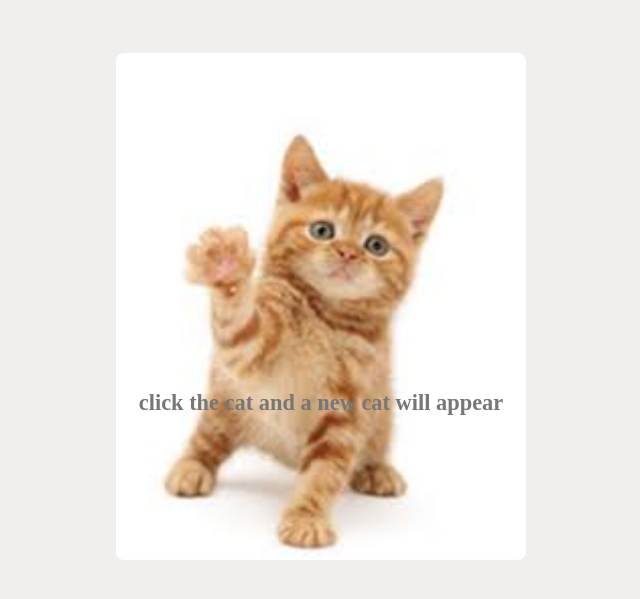
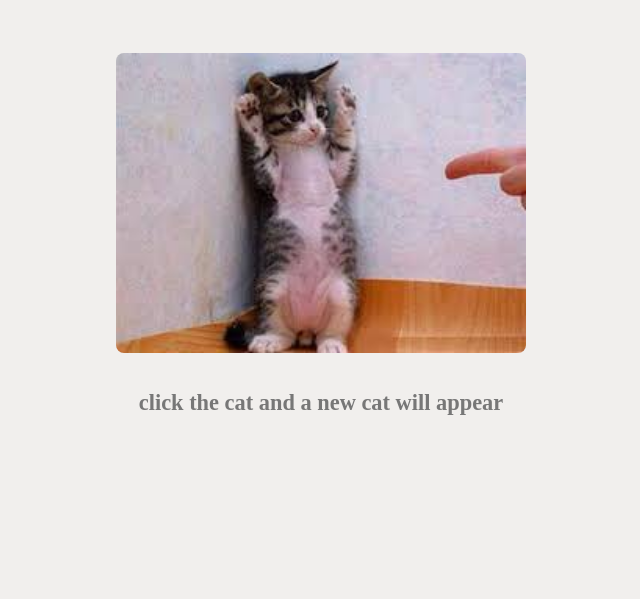
Before and after one commit to danielpowell4/clicker-cats, a plain HTML site: page index.html in a window 1280 px wide. Shown: the part 129-728 px from the top of the page, without its empty margins (319-959 px from the left). Drawn offline with nearby package versions, Linux system fonts and the light colour scheme.

Commit message:
change inital cat

```diff
--- a/index.html
+++ b/index.html
@@ -40,7 +40,7 @@
 
 <body>
   <h1 id="cat-count">CAT CLICKER</h1>
-  <div id="cat-container"><img id="cat-img" src="img/cat-1.jpeg"></div>
+  <div id="cat-container"><img id="cat-img" src="img/cat-7.jpeg"></div>
   <h4 id="cat-name">click the cat and a new cat will appear</h4>
 
 
```
